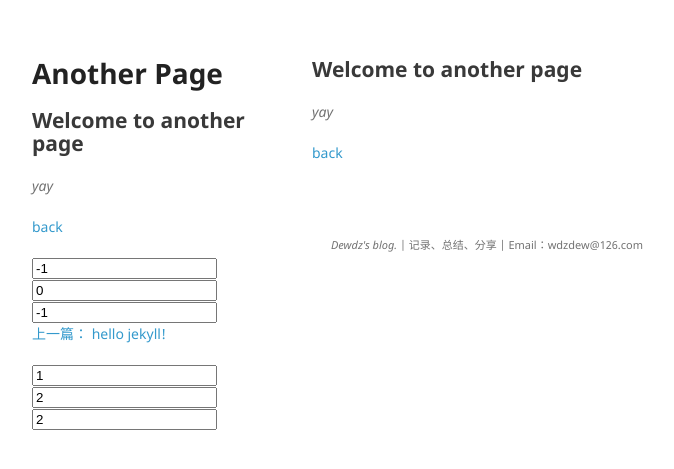
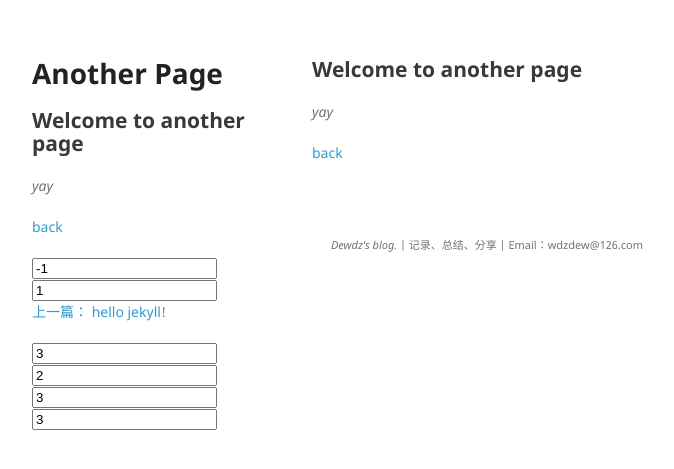
Before and after one commit to dewdz/dewdz.github.io, a Jekyll site: the page built from _posts/2016-12-24-another-page.md, in a window 1280 px wide. Shown: the top 469 px of the page, without its empty margins (153-827 px from the left). Built offline with Jekyll 4.4.1, drawn with Linux system fonts in a browser that asks for light colours.

Commit message:
test....

```diff
--- a/_layouts/post.html
+++ b/_layouts/post.html
@@ -23,15 +23,15 @@
 			{% assign nextPostIndex = -1 %}
 
 			{% for post in site.posts %}
-			<input id="" value="{{ nextPostIndex }}"/>
 				{% if post.title == page.title %}
 					{% if prevPostTitle != "" %}
 						<p><a href="{{ prevPostUrl }}">上一篇： {{ prevPostTitle }}</a></p>
 					{% endif %}
-					{% capture nextPostIndex %}{{ forloop.index0 | plus:1 }}{% endcapture %}
+					{% capture nextPostIndex %}{{ forloop.index | plus:1 }}{% endcapture %}
 				{% endif %}
-				<input value="{{ forloop.index0 }}"/>
-				{% if nextPostIndex == forloop.index0 %}
+				<input id="forloop.index" value="{{ nextPostIndex }}"/>
+				<input value="{{ forloop.index == nextPostIndex }}"/>
+				{% if forloop.index == nextPostIndex %}
 					<p><a href="{{ post.url }}">下一篇： {{ post.title }}</a></p>
 				{% endif %}
 
```
